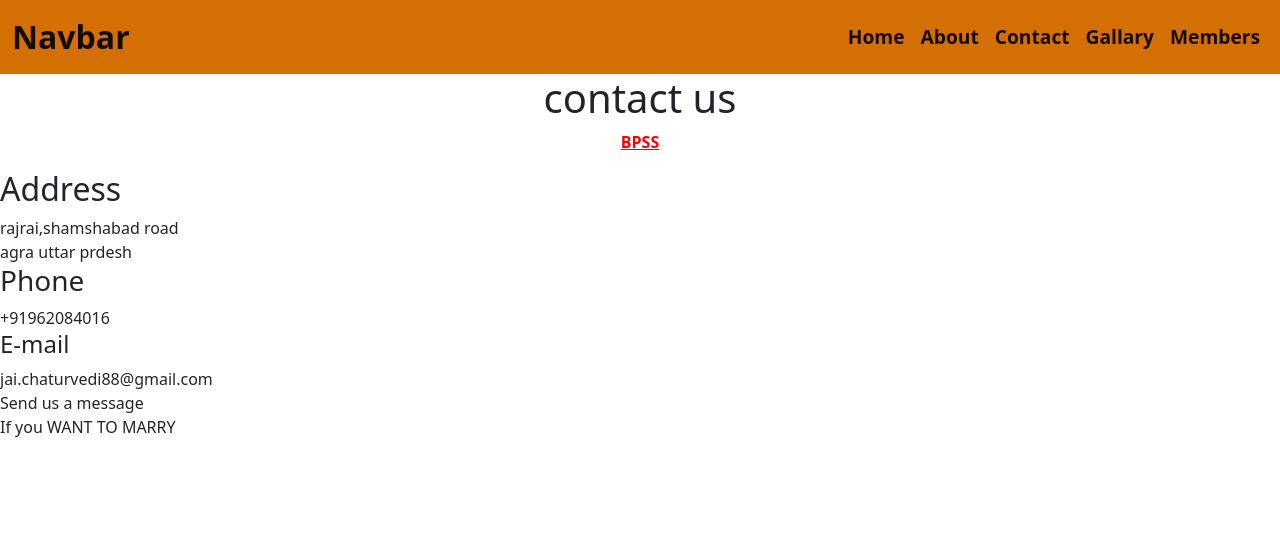
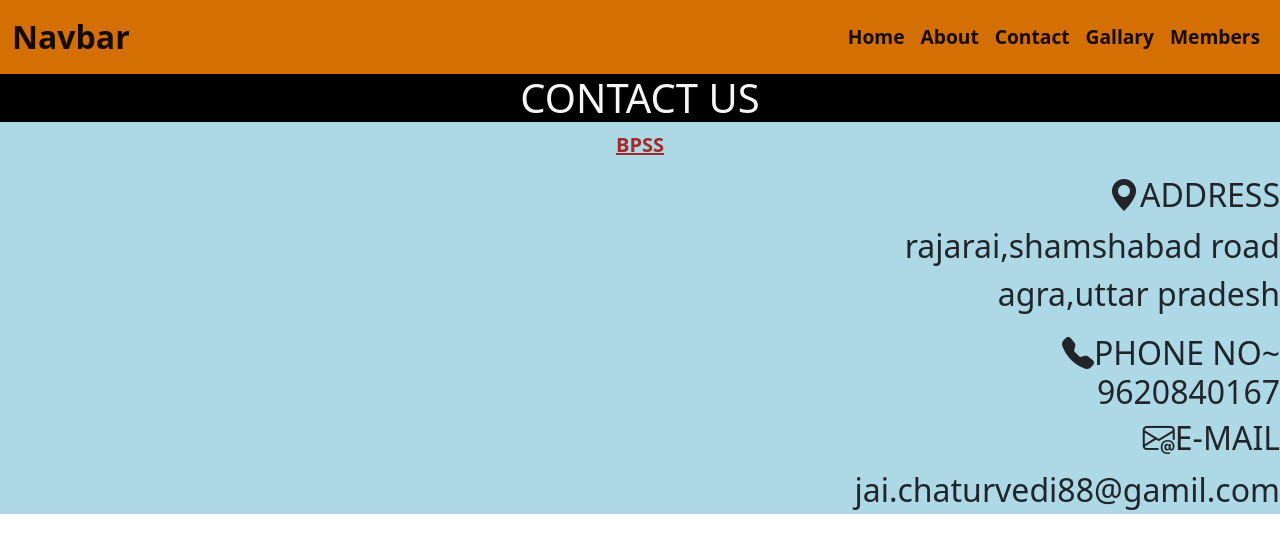
Before and after one commit to jaichaturvedi88/bpss, an Angular app: page / in a window 1280 px wide. Shown: the top 552 px of the page. Built offline with nearby package versions, Linux system fonts and the light colour scheme.

Commit message:
changes in web page

```diff
--- a/src/app/app.component.html
+++ b/src/app/app.component.html
@@ -1,3 +1,4 @@
 <app-header></app-header>
 <!-- <app-carousel></app-carousel> -->
 <app-contact></app-contact>
+<!-- <app-demo-contact></app-demo-contact> -->
--- a/src/app/contact/contact.component.html
+++ b/src/app/contact/contact.component.html
@@ -1,32 +1,11 @@
-<!DOCTYPE html>
-<html>
-<head>
-<title>contact</title>
-</head>
-<body>
-
-<h1 class="text-center">contact us</h1>
-<p class="color-change"><b><u>BPSS</u></b></p>
-<div class="container"></div>
-        <div class="content"></div>
-          <div class="left-side"></div>
-            <div class="address details"></div>
-              <i class="fas fa-map-marker-alt"></i>
-              <div class="topic"><h2>Address</h2></div>
-              <div class="text-one">rajrai,shamshabad road
-              </div>
-              <div class="text-two">agra uttar prdesh</div>
-            <div class="phone details"></div>
-              <i class="fas fa-phone-alt"></i>
-              <div class="topic"><h3>Phone</h3></div>
-              <div class="text-one">+91962084016</div>
-            <div class="email details"></div>
-              <i class="fas fa-envelope"></i>
-              <div class="topic"><h4>E-mail</h4></div>
-              <div class="text-one">jai.chaturvedi88@gmail.com</div>
-          <div class="right-side"></div>
-            <div class="topic-text">Send us a message</div>
-            <p>If you WANT TO MARRY</p>
-
-</body>
-</html>
+<div class="background">
+   <h1 class="contact">CONTACT US</h1>
+    <p class="color-change">
+      <b><u>BPSS</u></b>
+    </p>
+  <h1 class="address"><i class="bi bi-geo-alt-fill"></i>ADDRESS</h1>
+  <p class="address">rajarai,shamshabad road<br>agra,uttar pradesh</p>
+<h1 class="address"><i class="bi bi-telephone-fill"></i>PHONE NO~ <br>9620840167</h1>
+<h1 class="address"><i class="bi bi-envelope-at"></i>E-MAIL</h1>
+<P class="address">jai.chaturvedi88@gamil.com</P>
+</div>
--- a/src/app/contact/contact.component.scss
+++ b/src/app/contact/contact.component.scss
@@ -1,4 +1,17 @@
+.background{background-color:lightblue;}
+
+
 .color-change{
-    color: red;
+    color:brown;
+font-size: 20px;
+
     text-align: center;
 }
+.contact{font-weight: 1000px;
+    text-align: center;
+    color: whitesmoke;
+    background-color: black;
+}
+.address{font-size: 2rem;
+text-align: right;
+}
--- /dev/null
+++ b/src/app/demo-contact/demo-contact.component.html
@@ -0,0 +1,21 @@
+<div class="container-fluid ps-5 pe-5">
+  <div class="row">
+    <div class="col-md-6">
+      <div class="bg-color">
+        <h3 class="call-us">CALL US</h3>
+        <p class="text-color">123(352738)2334</p>
+        <p class="text-color">123(352738)2334</p>
+        <h3 class="call-us">LOCATION</h3>
+        <p class="text-color">
+          mitra puram keharai mode<br />
+          shamshabad road,Agra
+        </p>
+        <h3 class="call-us">OUR TOP SERVICE</h3>
+        <p class="text-color">Local transfers</p>
+        <p class="text-color">Airports transfers</p>
+        <p class="text-color">Excursions and Tour</p>
+      </div>
+    </div>
+
+    </div>
+  </div>
--- /dev/null
+++ b/src/app/demo-contact/demo-contact.component.scss
@@ -0,0 +1,24 @@
+*{
+    padding: 0;
+    margin: 0;
+}
+.bg-color{
+    // margin-left: 5rem;
+    background-color: #000000;
+    text-align: center;
+    padding-bottom: 4rem;
+}
+.call-us{
+    padding-top: 3rem;
+    padding-bottom: 1.5rem;
+    color:#ebc324 ;
+}
+.text-color{
+    color: white;
+    font-size: 1.4rem;
+}
+// .google-map iframe{
+//     margin-left: 5rem;
+//     height: 86vh;
+//     width: 86vh;
+// }
```
Also changed, not shown: src/app/app.module.ts (+5 -6 lines), src/app/demo-contact/demo-contact.component.ts (added, +10 -0 lines), 1 other file (tests, documents, lock files or other folders).
